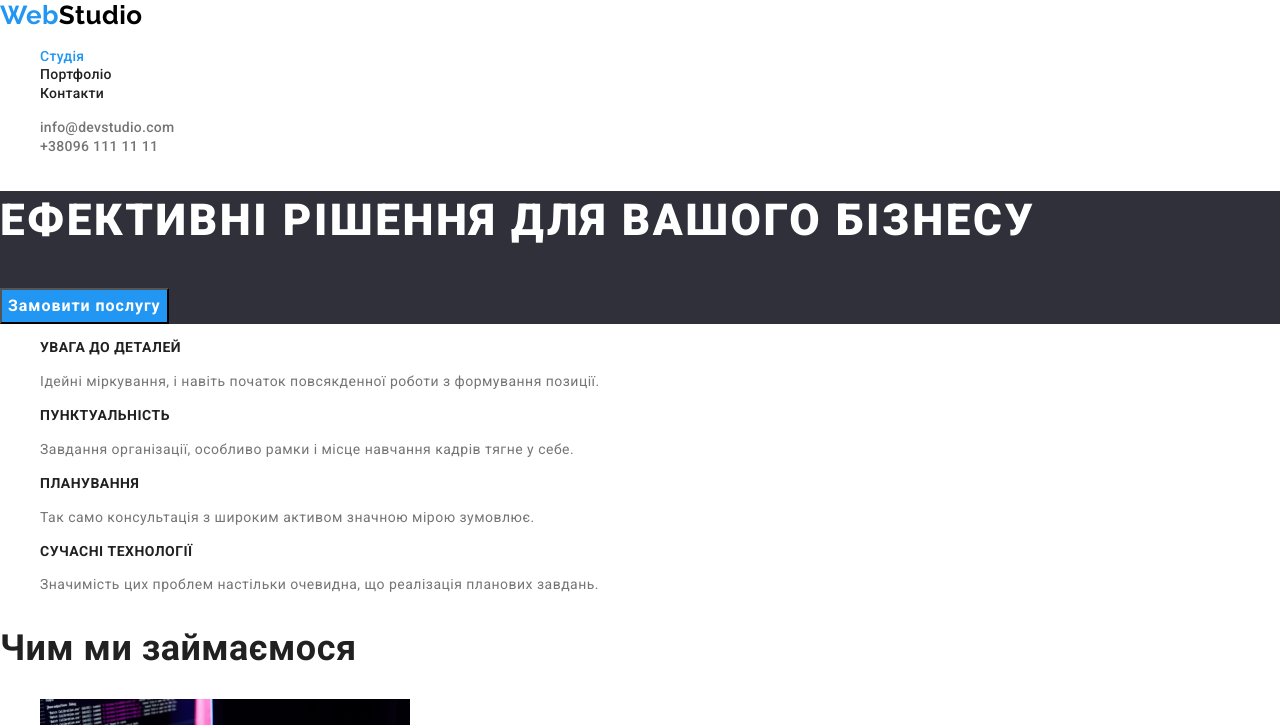
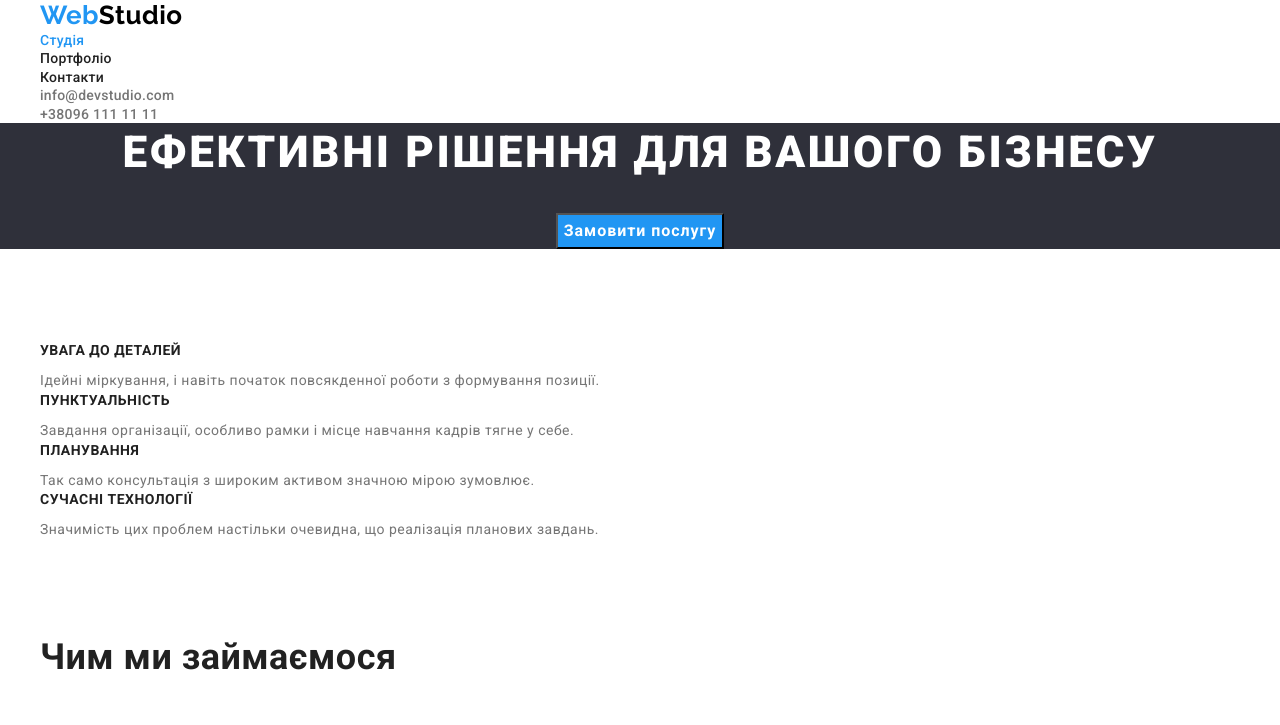
Before and after one commit to umbrach/goit-markup-hw-03, a plain HTML site: page index.html in a window 1280 px wide. Shown: the top 725 px of the page. Drawn offline with nearby package versions, Linux system fonts and the light colour scheme.

Commit message:
Add margins, paddings, etc. to styles.css file

```diff
--- a/css/styles.css
+++ b/css/styles.css
@@ -20,8 +20,17 @@ body {
 }
 
 ul {
+    padding: 0;
+    margin: 0;
     list-style: none;
 }
+
+.container {
+    margin-left: auto;
+    margin-right: auto;
+    width: 1200px;
+}
+
 
 /* Page header */
 
@@ -88,9 +97,21 @@ ul {
     color: var(--accent-color);
 }
 
+
 /* Main sections */
 
+.section {
+    padding-top: 94px;
+    padding-bottom: 94px;
+}
+
+.section.features {
+    padding-bottom: 0;
+}
+
 .section-title {
+    margin-top: 0;
+    margin-bottom: 50px;
     color: var(--primary-text-color);
     font-weight: 700;
     font-size: 36px;
@@ -101,9 +122,12 @@ ul {
 
 .hero {
     background-color: #2F303A;
+    text-align: center;
 }
 
 .hero-title {
+    margin-top: 0;
+    margin-bottom: 30px;
     color: var(--primary-white-color);
     font-weight: 900;
     font-size: 44px;
@@ -115,6 +139,8 @@ ul {
 /* Features */
 
 .feature-list .title {
+    margin-top: 0;
+    margin-bottom: 10px;
     color: var(--primary-text-color);
     font-weight: 700;
     font-size: 14px;
@@ -123,6 +149,8 @@ ul {
 }
 
 .feature-list .text {
+    margin-top: 0;
+    margin-bottom: 0;
     color: var(--title-text-color);
     font-size: 14px;
     line-height: 1.71;
@@ -131,6 +159,8 @@ ul {
 /* Our Team */
 
 .team-list .title {
+    margin-top: 30px;
+    margin-bottom: 10px;
     color: var(--primary-text-color);
     font-weight: 500;
     font-size: 16px;
@@ -138,6 +168,8 @@ ul {
 }
 
 .team-list .text {
+    margin-top: 0;
+    margin-bottom: 30px;
     color: var(--title-text-color);
     font-size: 16px;
     line-height: 1.19;
```
